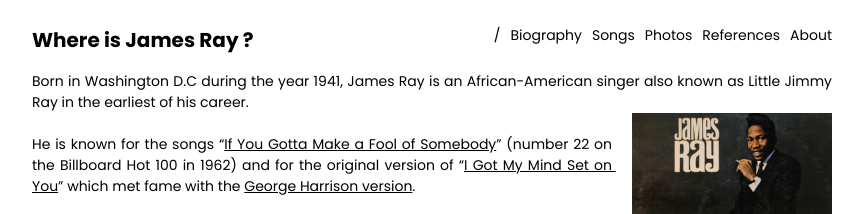
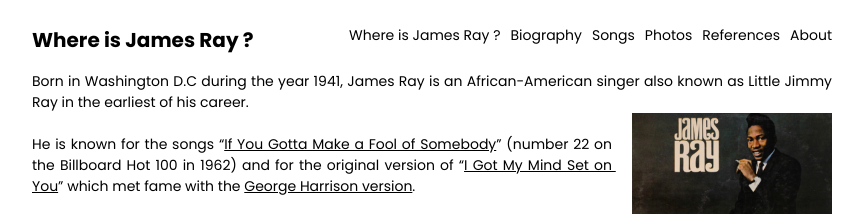
Before and after one commit to jamesraymusic/jamesraymusic.github.io, a Jekyll site: the page built from index.md, in a window 1280 px wide. Shown: the top 214 px of the page, without its empty margins (208-1071 px from the left). Built offline with Jekyll 4.4.1, drawn with Linux system fonts in a browser that asks for light colours.

Commit message:
Update index.md

```diff
--- a/index.md
+++ b/index.md
@@ -1,5 +1,5 @@
 ---
-title: /
+title: Where is James Ray ?
 layout: home
 permalink: /
 ---
```
